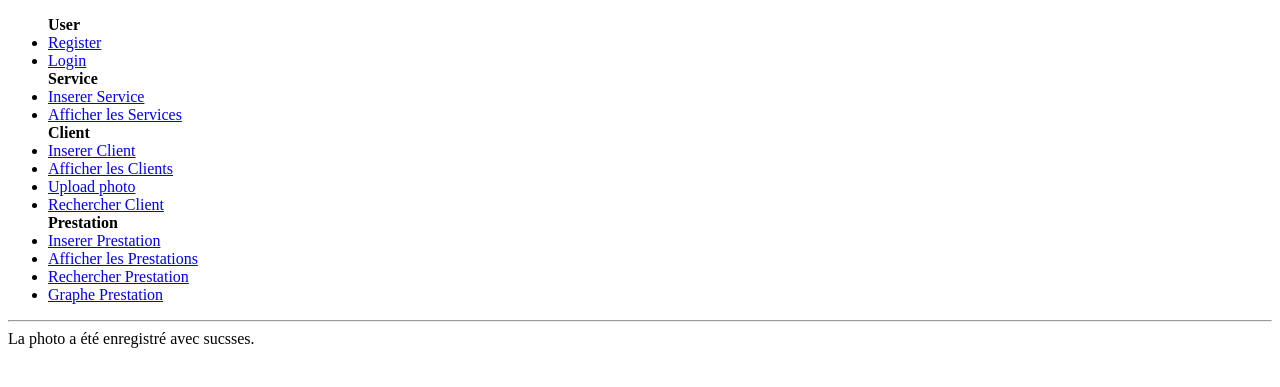
After one commit to genadaZoto/ProjetSymfonyZotoEsthetique, a Symfony app: template templates/photo/photo_uploaded.html.twig in a window 1280 px wide. The commit adds this page. Shown: the top 387 px of the page. Run offline with Twig, Linux system fonts and the light colour scheme; the template is opened without the code that fills it, so the values that code supplies are empty; some libraries are stand-ins or nearby versions.

Commit message:
client recherche ajax ok

```diff
--- a/src/Controller/ClientController.php
+++ b/src/Controller/ClientController.php
@@ -131,7 +131,7 @@ class ClientController extends AbstractController
 
     }
     /**
-     * @Route("/client/delete/photo", name="delete_photo")
+     * @Route("/client/delete/photo",options={"expose"=true}, name="delete_photo")
      */
     public function deletePhoto(Request $request)
     {
@@ -142,7 +142,9 @@ class ClientController extends AbstractController
 
         $em->remove($photo);
         $em->flush();
-        return $this->redirectToRoute("client_recherche");
+        return $this->redirectToRoute("client_rechercheAjax");
+
+
 
     }
     //////////////////////////recherche client Ajax/////////////////////
--- a/src/Controller/PhotoController.php
+++ b/src/Controller/PhotoController.php
@@ -39,7 +39,7 @@ class PhotoController extends AbstractController
             $em = $this->getDoctrine()->getManager();
             $em->persist($photo);
             $em->flush();
-            return new Response("fichier uploaded");
+            return $this->render("/photo/photo_uploaded.html.twig");
 
         }
         else{
--- a/templates/base.html.twig
+++ b/templates/base.html.twig
@@ -17,7 +17,7 @@
             <li><a href="/client/insert">Inserer Client</a></li>
             <li><a href="/client/afficher">Afficher les Clients</a></li>
             <li><a href="/photo/upload">Upload photo</a></li>
-            <li><a href="/client/recherche">Rechercher Client</a></li>
+            <li><a href="/client/recherche/ajax">Rechercher Client</a></li>
             <strong>Prestation</strong>
             <li><a href="/prestation/insert">Inserer Prestation</a></li>
             <li><a href="/prestation/afficher">Afficher les Prestations</a></li>
--- /dev/null
+++ b/templates/photo/photo_uploaded.html.twig
@@ -0,0 +1,9 @@
+{% extends 'base.html.twig' %}
+
+{% block title %}Inserer photo!{% endblock %}
+
+{% block body %}
+
+<div>La photo a été enregistré avec sucsses.</div>
+
+{% endblock %}
```
Also changed, not shown: public/assets/js/client.js, public/assets/js/prestation.js, public/dossierFichiers/752ee1c89cb10746cf5e4bb1a5f1f584.png (added), public/dossierFichiers/7a3c1488c9ceff5858367d5e852c32f4.jpeg (added), public/dossierFichiers/cbbdc2f6d9940bc24c1a0f0ae231bb02.jpeg (added), public/dossierFichiers/cfc49172618599c88fc601d577c0d7b8.jpeg (added).
